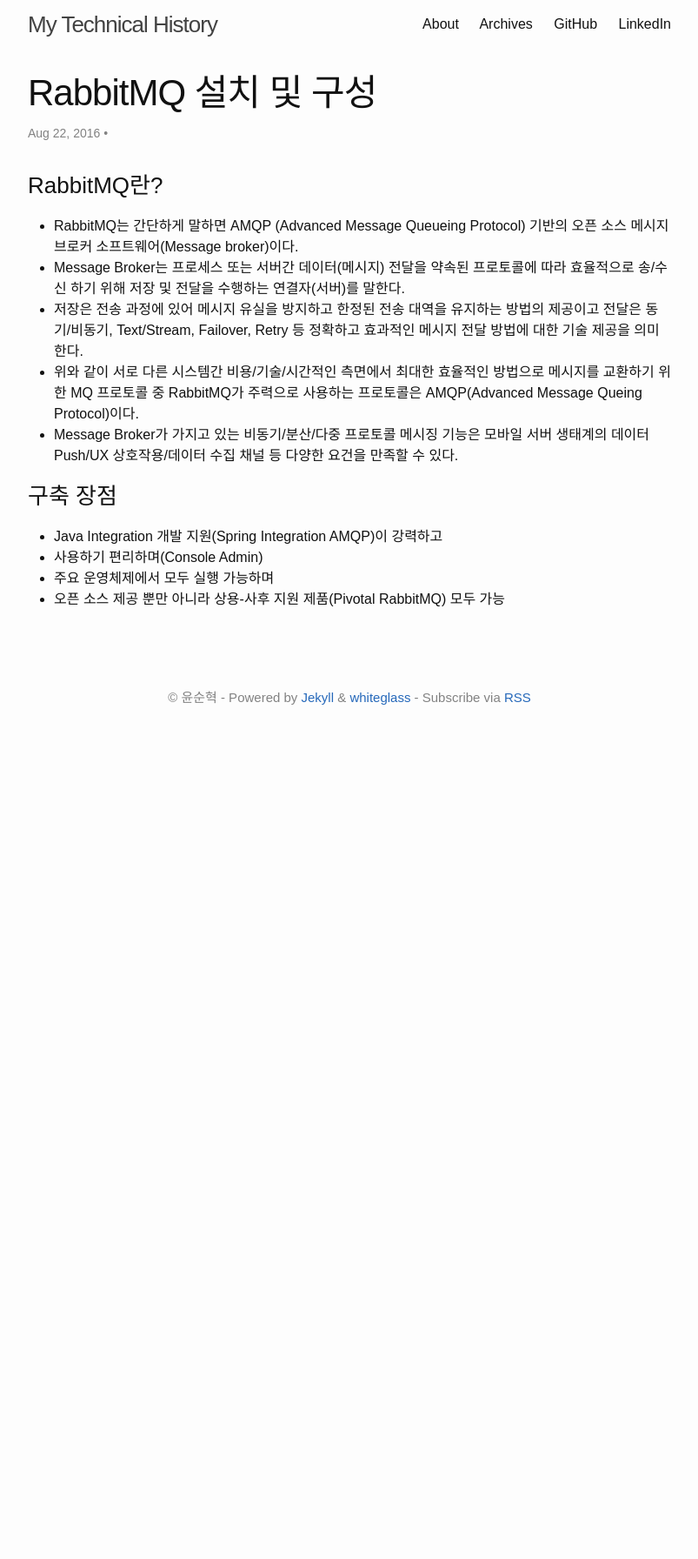
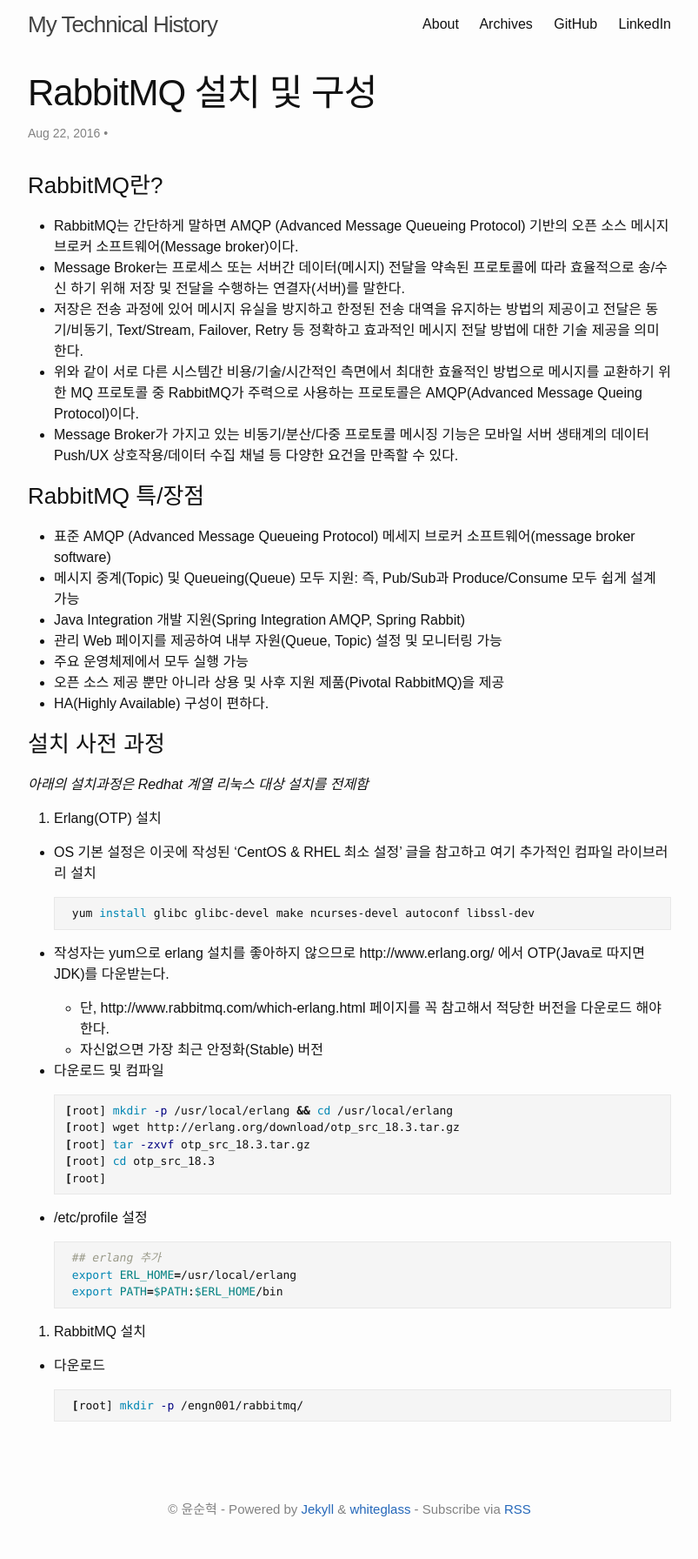
Before and after one commit to SoonhyukYoon/soonhyukyoon.github.io, a Jekyll site: the page built from _posts/2016-08-22-MQ-RabbitMQ_Setup.md, in a window 1280 px wide. Shown: the whole page at 87% size, without its empty margins (238-1041 px from the left). Built offline with Jekyll 4.4.1, drawn with Linux system fonts in a browser that asks for light colours; before the commit the page ends 900 px from its top, so only the background shows below that.

Commit message:
여기 까지

````diff
--- a/_posts/2016-08-22-MQ-RabbitMQ_Setup.md
+++ b/_posts/2016-08-22-MQ-RabbitMQ_Setup.md
@@ -16,9 +16,56 @@ published: true
 * 위와 같이 서로 다른 시스템간 비용/기술/시간적인 측면에서 최대한 효율적인 방법으로 메시지를 교환하기 위한 MQ 프로토콜 중 RabbitMQ가 주력으로 사용하는 프로토콜은 AMQP(Advanced Message Queing Protocol)이다.
 * Message Broker가 가지고 있는 비동기/분산/다중 프로토콜 메시징 기능은 모바일 서버 생태계의 데이터 Push/UX 상호작용/데이터 수집 채널 등 다양한 요건을 만족할 수 있다.
 
-### 구축 장점
+### RabbitMQ 특/장점
 
-* Java Integration 개발 지원(Spring Integration AMQP)이 강력하고
-* 사용하기 편리하며(Console Admin)
-* 주요 운영체제에서 모두 실행 가능하며
-* 오픈 소스 제공 뿐만 아니라 상용-사후 지원 제품(Pivotal RabbitMQ) 모두 가능
+* 표준 AMQP (Advanced Message Queueing Protocol) 메세지 브로커 소프트웨어(message broker software)
+* 메시지 중계(Topic) 및 Queueing(Queue) 모두 지원: 즉, Pub/Sub과 Produce/Consume 모두 쉽게 설계 가능
+* Java Integration 개발 지원(Spring Integration AMQP, Spring Rabbit)
+* 관리 Web 페이지를 제공하여 내부 자원(Queue, Topic) 설정 및 모니터링 가능
+* 주요 운영체제에서 모두 실행 가능
+* 오픈 소스 제공 뿐만 아니라 상용 및 사후 지원 제품(Pivotal RabbitMQ)을 제공
+* HA(Highly Available) 구성이 편하다.
+
+### 설치 사전 과정
+
+*아래의 설치과정은 Redhat 계열 리눅스 대상 설치를 전제함*
+
+1. Erlang(OTP) 설치
+
+* OS 기본 설정은 이곳에 작성된 'CentOS & RHEL 최소 설정' 글을 참고하고 여기 추가적인 컴파일 라이브러리 설치
+
+   ```shell
+   yum install glibc glibc-devel make ncurses-devel autoconf libssl-dev
+   ```
+
+* 작성자는 yum으로 erlang 설치를 좋아하지 않으므로 http://www.erlang.org/ 에서 OTP(Java로 따지면 JDK)를 다운받는다.
+
+   - 단, http://www.rabbitmq.com/which-erlang.html 페이지를 꼭 참고해서 적당한 버전을 다운로드 해야한다.
+   - 자신없으면 가장 최근 안정화(Stable) 버전
+
+* 다운로드 및 컴파일
+
+  ```shell
+  [root] mkdir -p /usr/local/erlang && cd /usr/local/erlang
+  [root] wget http://erlang.org/download/otp_src_18.3.tar.gz
+  [root] tar -zxvf otp_src_18.3.tar.gz
+  [root] cd otp_src_18.3
+  [root]
+  ```
+
+* /etc/profile 설정
+
+   ```shell
+   ## erlang 추가
+   export ERL_HOME=/usr/local/erlang
+   export PATH=$PATH:$ERL_HOME/bin
+   ```
+
+
+2. RabbitMQ 설치
+
+* 다운로드
+
+   ```shell
+   [root] mkdir -p /engn001/rabbitmq/
+   ```
````
Also changed, not shown: _posts/2015-08-20-MQ-MQTT_Server_Compare.md (added, +45 -0 lines), _posts/2016-08-24-MQ-RabbitMQ_WebSocket_Realtime_Web_Messaging.md (+3 -0 lines), _posts/2017-01-05-Mobile-Mobile_Server_Trend.md (+3 -2 lines), mqtt_broker.png (added).
